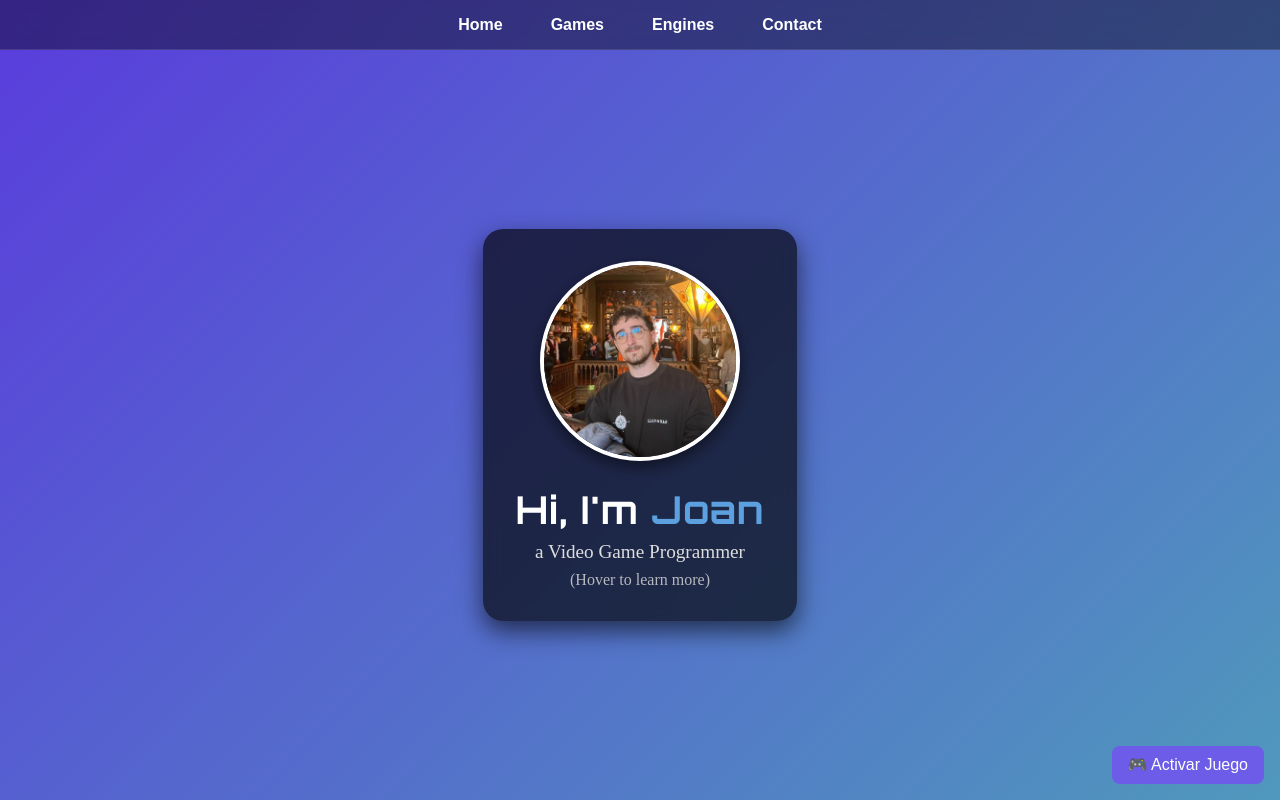
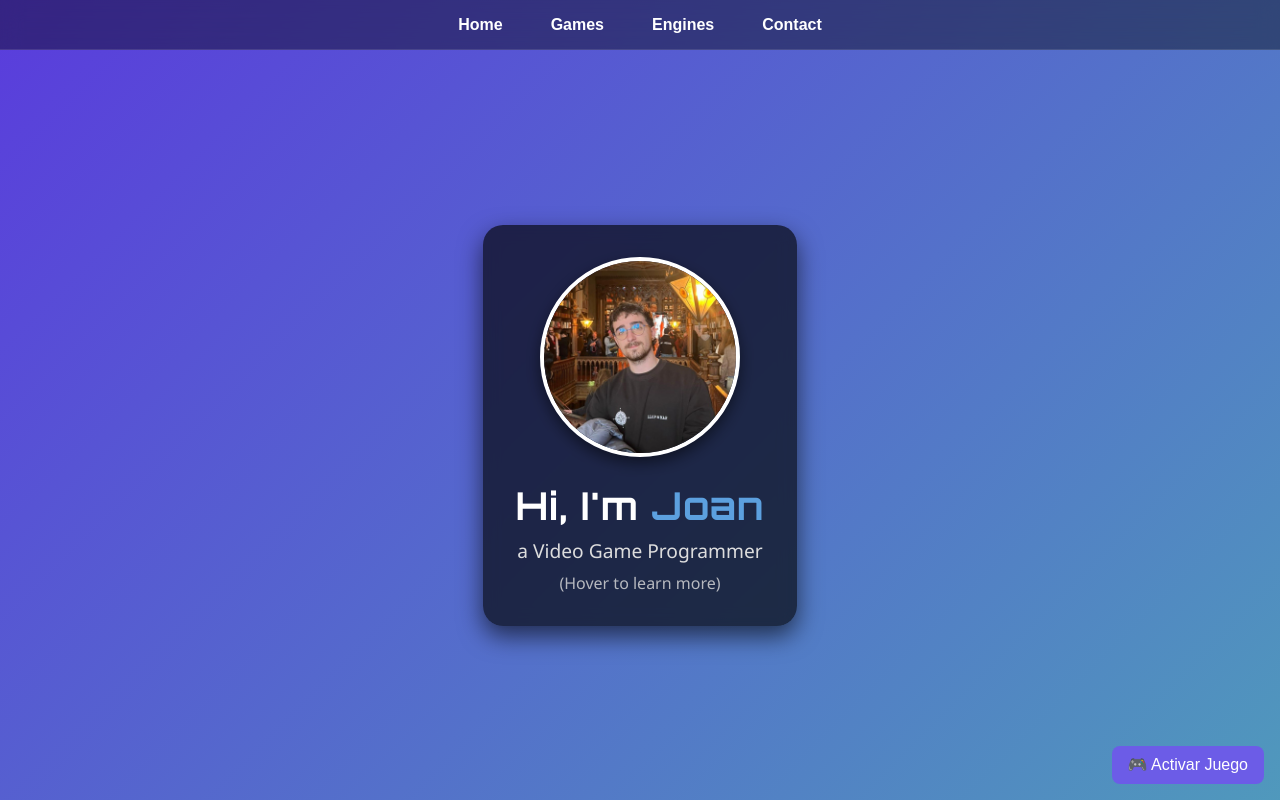
Before and after one commit to joanmarquesbesses/Portfolio, a plain HTML site: page index.html in a window 1280 px wide. Drawn offline with Linux system fonts and the light colour scheme.

Commit message:
Update style.css

```diff
--- a/style.css
+++ b/style.css
@@ -124,6 +124,7 @@ section {
   align-items: center;
   justify-content: center;
   text-align: center;
+  font-family: "Segoe UI", sans-serif;
 }
 
 /* Tarjeta de home */
```
